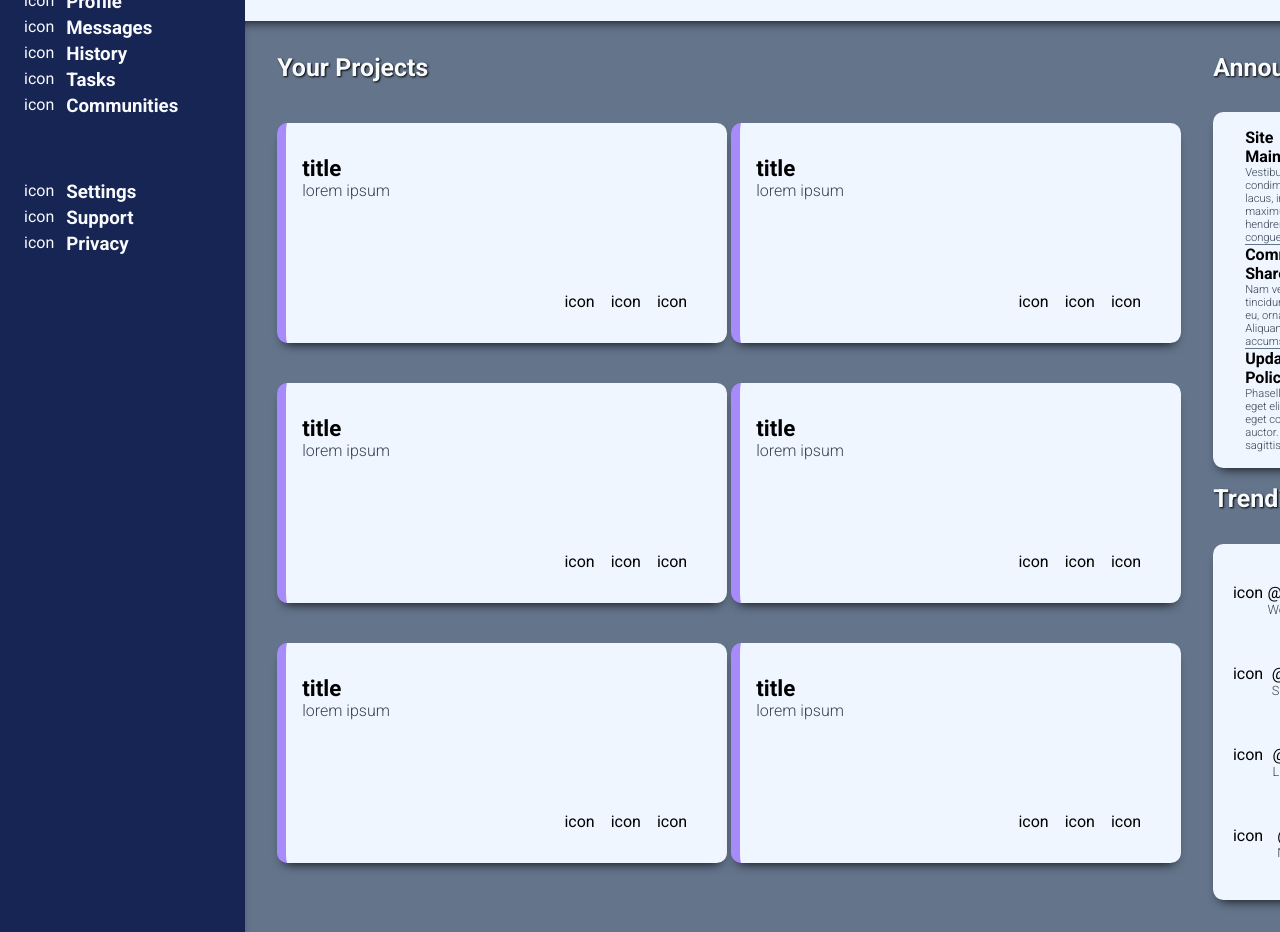
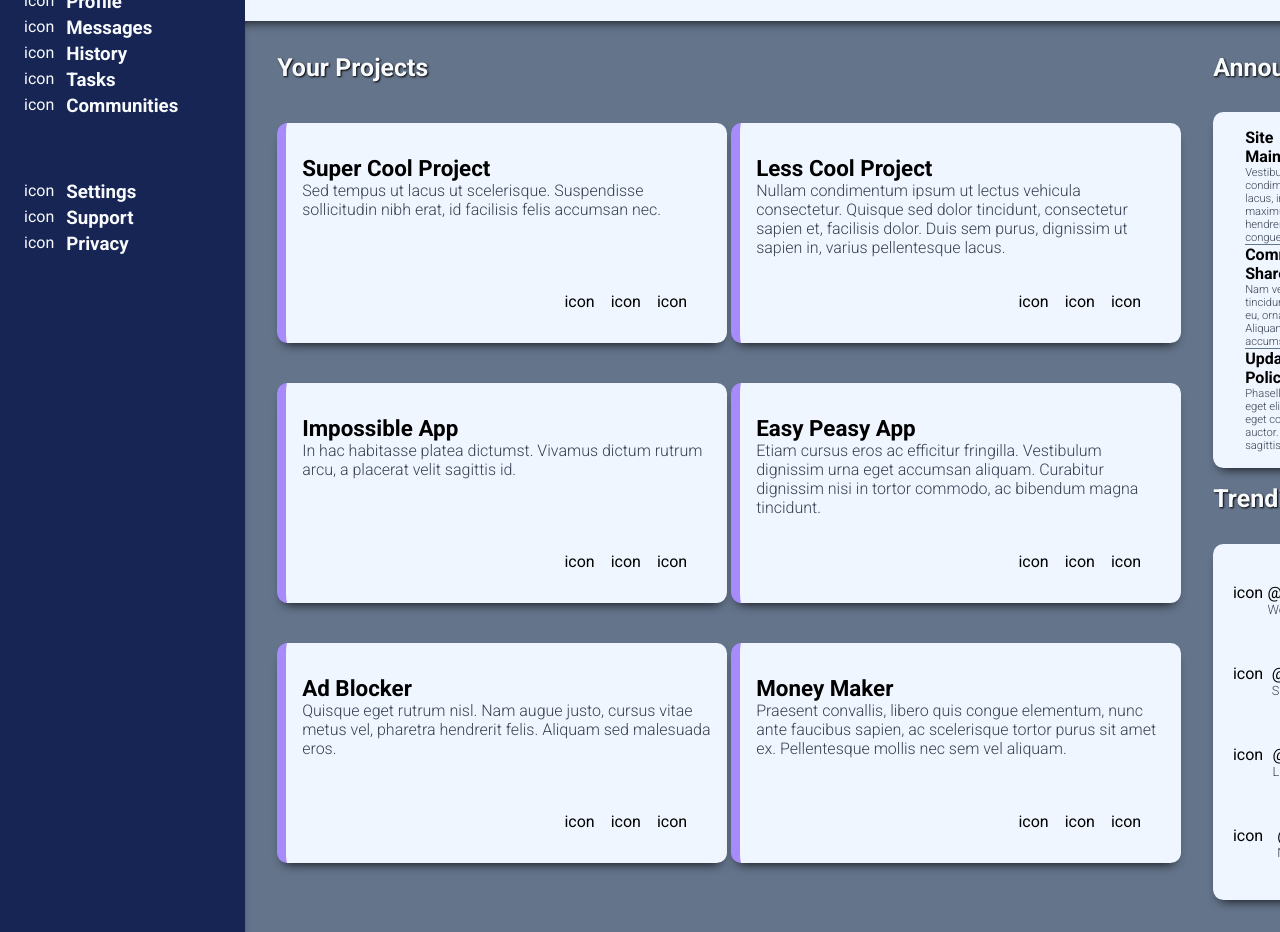
Before and after one commit to traejiik/admin-dashboard, a plain HTML site: page index.html in a window 1280 px wide. Shown: the part 161-1093 px from the top of the page. Drawn offline with Linux system fonts and the light colour scheme.

Commit message:
Replaced with correct content in Projects section

```diff
--- a/index.html
+++ b/index.html
@@ -95,8 +95,11 @@
                 <div class="card">
                     <div class="cardCont">
                         <div class="contText">
-                            <h3 class="textTitle">title</h3>
-                            <p class="mainText">lorem ipsum</p>
+                            <h3 class="textTitle">Super Cool Project</h3>
+                            <p class="mainText">Sed tempus ut lacus ut
+                                scelerisque.
+                                Suspendisse sollicitudin nibh erat,
+                                id facilisis felis accumsan nec.</p>
                         </div>
                         <div class="contBtns">
                             <div>icon</div>
@@ -108,8 +111,12 @@
                 <div class="card">
                     <div class="cardCont">
                         <div class="contText">
-                            <h3 class="textTitle">title</h3>
-                            <p class="mainText">lorem ipsum</p>
+                            <h3 class="textTitle">Less Cool Project</h3>
+                            <p class="mainText">Nullam condimentum ipsum ut
+                                lectus vehicula consectetur. Quisque sed dolor
+                                tincidunt, consectetur sapien et, facilisis
+                                dolor. Duis sem purus, dignissim ut sapien in,
+                                varius pellentesque lacus.</p>
                         </div>
                         <div class="contBtns">
                             <div>icon</div>
@@ -121,8 +128,10 @@
                 <div class="card">
                     <div class="cardCont">
                         <div class="contText">
-                            <h3 class="textTitle">title</h3>
-                            <p class="mainText">lorem ipsum</p>
+                            <h3 class="textTitle">Impossible App</h3>
+                            <p class="mainText">In hac habitasse platea
+                                dictumst. Vivamus dictum rutrum arcu, a
+                                placerat velit sagittis id.</p>
                         </div>
                         <div class="contBtns">
                             <div>icon</div>
@@ -134,8 +143,12 @@
                 <div class="card">
                     <div class="cardCont">
                         <div class="contText">
-                            <h3 class="textTitle">title</h3>
-                            <p class="mainText">lorem ipsum</p>
+                            <h3 class="textTitle">Easy Peasy App</h3>
+                            <p class="mainText">Etiam cursus eros ac efficitur
+                                fringilla.
+                                Vestibulum dignissim urna eget accumsan aliquam.
+                                 Curabitur dignissim nisi in tortor commodo, ac
+                                 bibendum magna tincidunt.</p>
                         </div>
                         <div class="contBtns">
                             <div>icon</div>
@@ -147,8 +160,10 @@
                 <div class="card">
                     <div class="cardCont">
                         <div class="contText">
-                            <h3 class="textTitle">title</h3>
-                            <p class="mainText">lorem ipsum</p>
+                            <h3 class="textTitle">Ad Blocker</h3>
+                            <p class="mainText">Quisque eget rutrum nisl. Nam
+                                augue justo, cursus vitae metus vel, pharetra
+                                hendrerit felis. Aliquam sed malesuada eros.</p>
                         </div>
                         <div class="contBtns">
                             <div>icon</div>
@@ -160,8 +175,11 @@
                 <div class="card">
                     <div class="cardCont">
                         <div class="contText">
-                            <h3 class="textTitle">title</h3>
-                            <p class="mainText">lorem ipsum</p>
+                            <h3 class="textTitle">Money Maker</h3>
+                            <p class="mainText">Praesent convallis, libero quis
+                                congue elementum, nunc ante faucibus sapien, ac
+                                scelerisque tortor purus sit amet ex.
+                                Pellentesque mollis nec sem vel aliquam.</p>
                         </div>
                         <div class="contBtns">
                             <div>icon</div>
```
